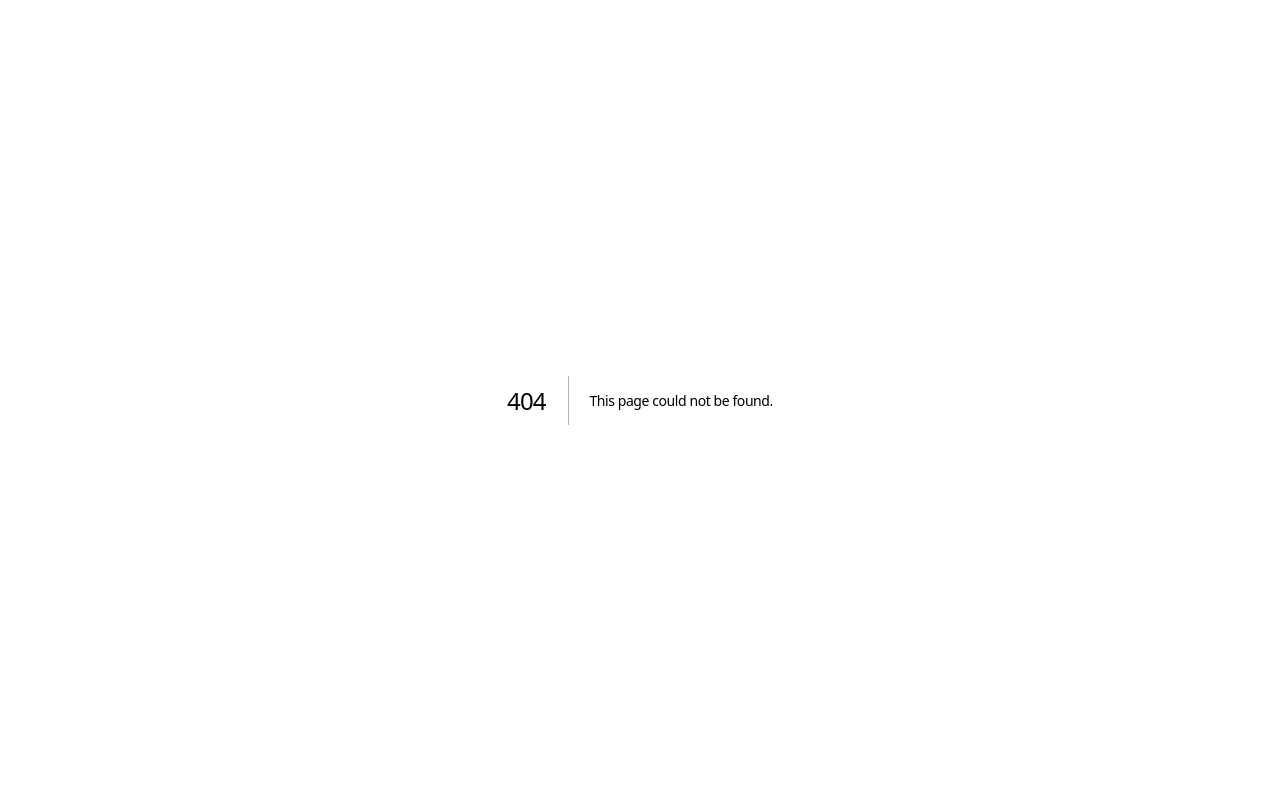
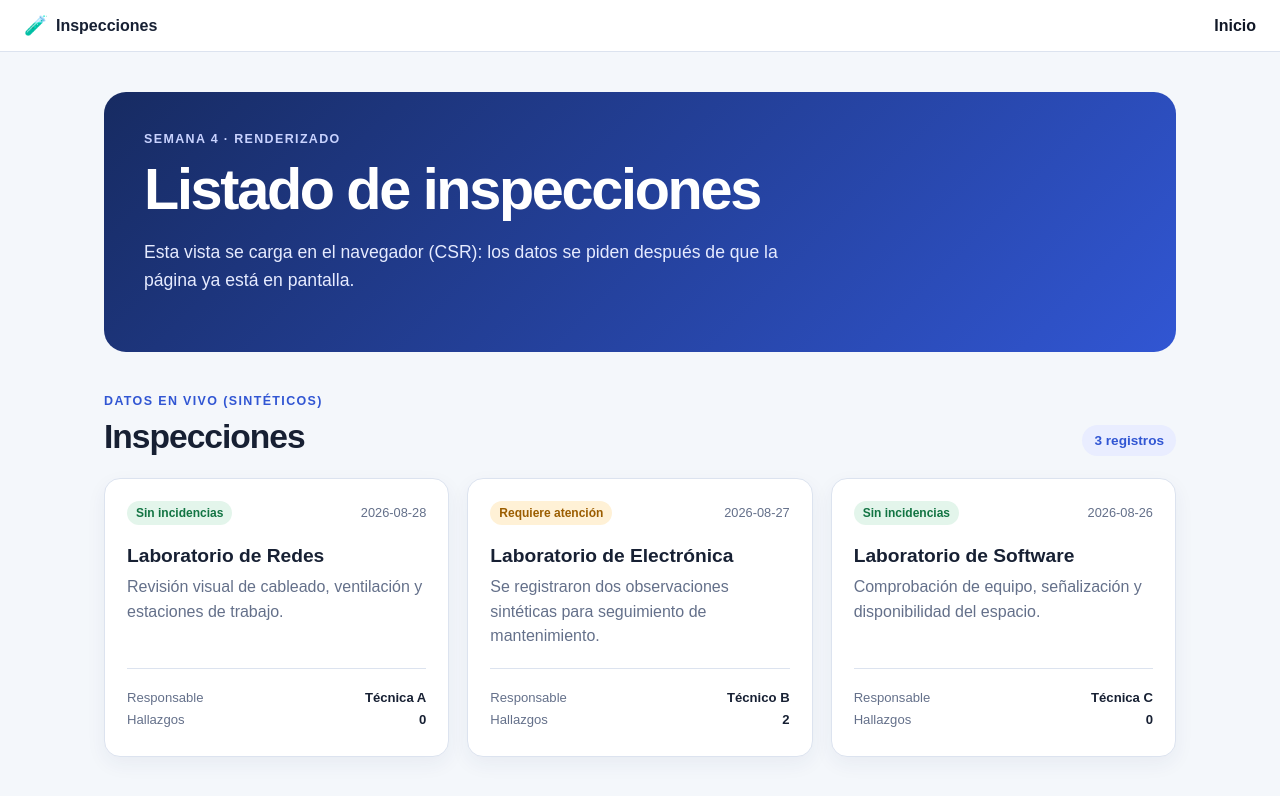
Before and after one commit to marijolinares/pwa-10B, a Next.js app: page /inspecciones in a window 1280 px wide. Before the commit this address had no page. Shown: the top 796 px of the page. Built offline with nearby package versions, Linux system fonts and the light colour scheme.

Commit message:
feat: listado CSR de inspecciones con loading/error/empty states

```diff
--- /dev/null
+++ b/src/app/api/inspecciones/route.ts
@@ -0,0 +1,11 @@
+import { NextResponse } from "next/server";
+import { inspections } from "../../../lib/data/inspections";
+
+/**
+ * Endpoint simple para el listado CSR (Semana 4).
+ * Devuelve los datos sintéticos como JSON para que
+ * src/app/inspecciones/page.tsx los pida desde el navegador.
+ */
+export async function GET() {
+  return NextResponse.json(inspections);
+}
--- /dev/null
+++ b/src/app/inspecciones/page.tsx
@@ -0,0 +1,111 @@
+"use client";
+
+import { useEffect, useState } from "react";
+import Link from "next/link";
+import { AppShell, ErrorState, EmptyState } from "../../components/app-shell";
+import { LoadingState } from "../../components/loading-state";
+import type { Inspection } from "../../lib/data/inspections";
+
+/**
+ * Listado de inspecciones — Client Component.
+ * Semana 4: hace fetch en el navegador (CSR), no en el servidor,
+ * porque este listado se espera que cambie seguido y no necesita
+ * indexarse por SEO como una página individual.
+ */
+export default function InspeccionesPage() {
+  const [inspections, setInspections] = useState<Inspection[] | null>(null);
+  const [error, setError] = useState(false);
+  const [loading, setLoading] = useState(true);
+
+  async function loadInspections() {
+    setLoading(true);
+    setError(false);
+    try {
+      const res = await fetch("/api/inspecciones");
+      if (!res.ok) throw new Error("Respuesta no válida del servidor");
+      const data: Inspection[] = await res.json();
+      setInspections(data);
+    } catch (err) {
+      setError(true);
+    } finally {
+      setLoading(false);
+    }
+  }
+
+  useEffect(() => {
+    loadInspections();
+  }, []);
+
+  return (
+    <AppShell>
+      <main className="page-shell">
+        <header className="hero">
+          <p className="eyebrow">Semana 4 · Renderizado</p>
+          <h1>Listado de inspecciones</h1>
+          <p className="lead">
+            Esta vista se carga en el navegador (CSR): los datos se piden
+            después de que la página ya está en pantalla.
+          </p>
+        </header>
+
+        <section aria-labelledby="listado-heading" className="content-section">
+          <div className="section-heading">
+            <div>
+              <p className="eyebrow">Datos en vivo (sintéticos)</p>
+              <h2 id="listado-heading">Inspecciones</h2>
+            </div>
+            {inspections && <span className="count">{inspections.length} registros</span>}
+          </div>
+
+          {loading && <LoadingState label="Cargando inspecciones…" />}
+
+          {!loading && error && (
+            <ErrorState
+              message="No se pudo cargar el listado de inspecciones."
+              onRetry={loadInspections}
+            />
+          )}
+
+          {!loading && !error && inspections && inspections.length === 0 && (
+            <EmptyState
+              message="Todavía no hay inspecciones registradas."
+              hint="Cuando se capture una inspección, aparecerá en esta lista."
+            />
+          )}
+
+          {!loading && !error && inspections && inspections.length > 0 && (
+            <div className="inspection-grid">
+              {inspections.map((inspection) => (
+                <Link
+                  href={`/inspecciones/${inspection.id}`}
+                  key={inspection.id}
+                  className="inspection-card"
+                  style={{ display: "block", textDecoration: "none", color: "inherit" }}
+                >
+                  <div className="card-topline">
+                    <span className={`badge badge-${inspection.status}`}>
+                      {inspection.statusLabel}
+                    </span>
+                    <span className="muted">{inspection.date}</span>
+                  </div>
+                  <h3>{inspection.location}</h3>
+                  <p>{inspection.summary}</p>
+                  <dl>
+                    <div>
+                      <dt>Responsable</dt>
+                      <dd>{inspection.inspector}</dd>
+                    </div>
+                    <div>
+                      <dt>Hallazgos</dt>
+                      <dd>{inspection.findings}</dd>
+                    </div>
+                  </dl>
+                </Link>
+              ))}
+            </div>
+          )}
+        </section>
+      </main>
+    </AppShell>
+  );
+}
--- /dev/null
+++ b/src/components/loading-state.tsx
@@ -0,0 +1 @@
+export { LoadingState } from "./app-shell";
```
Also changed, not shown: 1 other file (tests, documents, lock files or other folders).
